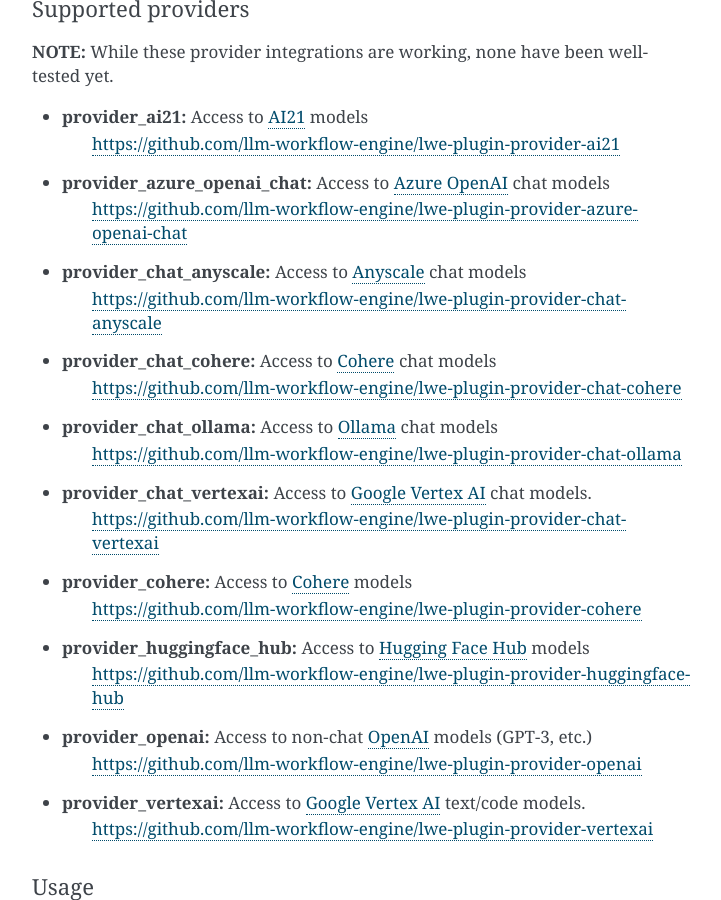
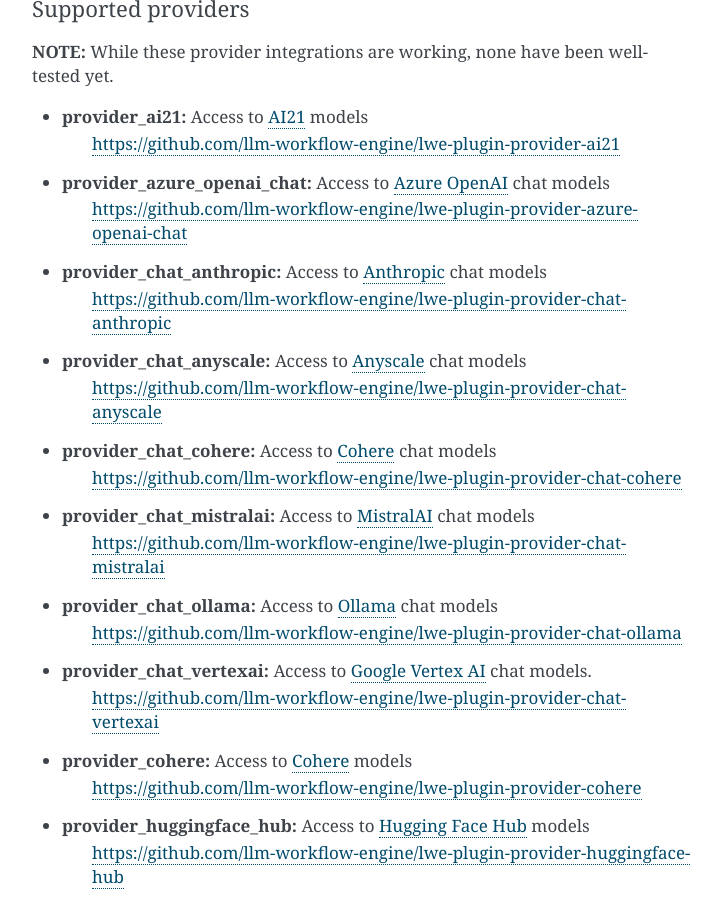
Before and after one commit to llm-workflow-engine/llm-workflow-engine, a Sphinx documentation site: the page built from docs/plugins.rst, in a window 1280 px wide and 900 px high, scrolled down 2279 px. Shown: the whole window, without its empty margins (388-1109 px from the left). Built offline with Sphinx 7.4.7, drawn with Linux system fonts in a browser that asks for light colours.

Commit message:
doc: add chat anthropic and chat mistralai plugin links

```diff
--- a/docs/plugins.rst
+++ b/docs/plugins.rst
@@ -107,10 +107,14 @@
    https://github.com/llm-workflow-engine/lwe-plugin-provider-ai21
 * **provider_azure_openai_chat:** Access to `Azure OpenAI <https://learn.microsoft.com/en-us/azure/ai-services/openai/concepts/models>`_ chat models
    https://github.com/llm-workflow-engine/lwe-plugin-provider-azure-openai-chat
+* **provider_chat_anthropic:** Access to `Anthropic <https://docs.anthropic.com/claude/reference/selecting-a-model>`_ chat models
+   https://github.com/llm-workflow-engine/lwe-plugin-provider-chat-anthropic
 * **provider_chat_anyscale:** Access to `Anyscale <https://docs.anyscale.com>`_ chat models
    https://github.com/llm-workflow-engine/lwe-plugin-provider-chat-anyscale
 * **provider_chat_cohere:** Access to `Cohere <https://docs.cohere.com/docs/models>`_ chat models
    https://github.com/llm-workflow-engine/lwe-plugin-provider-chat-cohere
+* **provider_chat_mistralai:** Access to `MistralAI <https://docs.mistral.ai>`_ chat models
+   https://github.com/llm-workflow-engine/lwe-plugin-provider-chat-mistralai
 * **provider_chat_ollama:** Access to `Ollama <https://ollama.ai/library>`_ chat models
    https://github.com/llm-workflow-engine/lwe-plugin-provider-chat-ollama
 * **provider_chat_vertexai:** Access to `Google Vertex AI <https://cloud.google.com/vertex-ai/docs/generative-ai/learn/models>`_ chat models.
```
